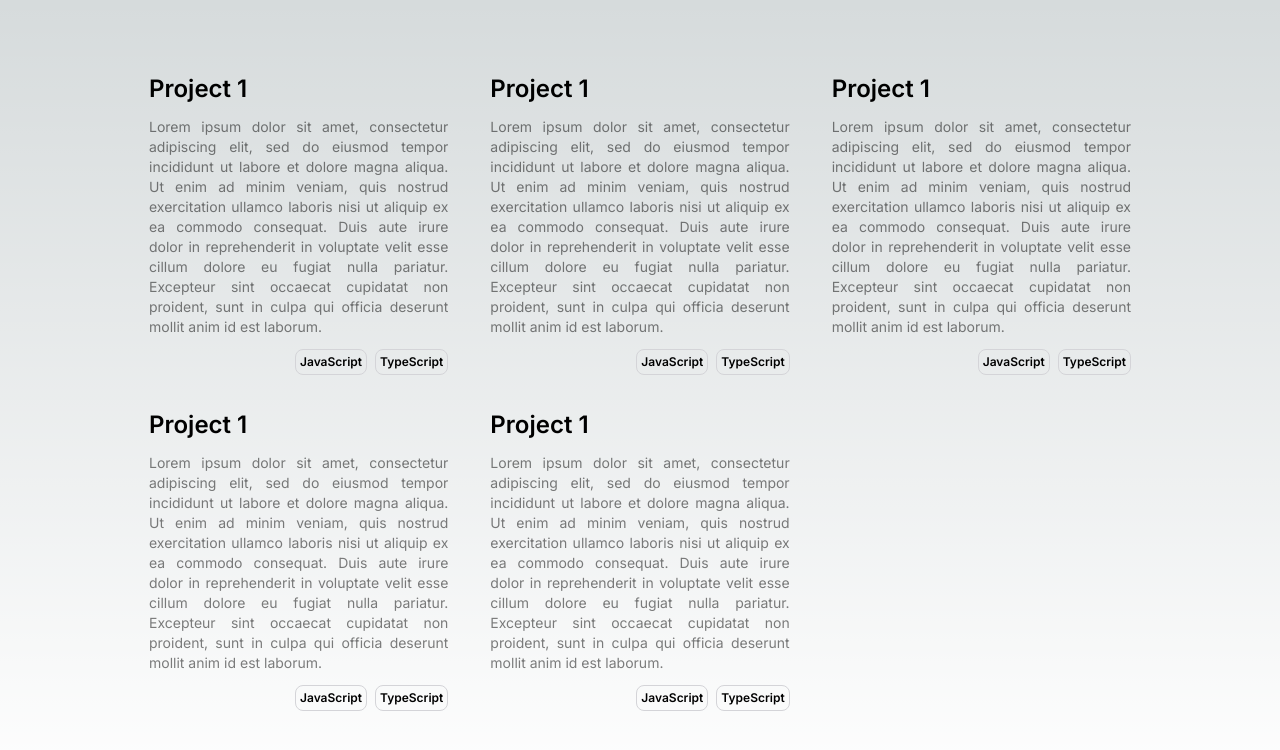
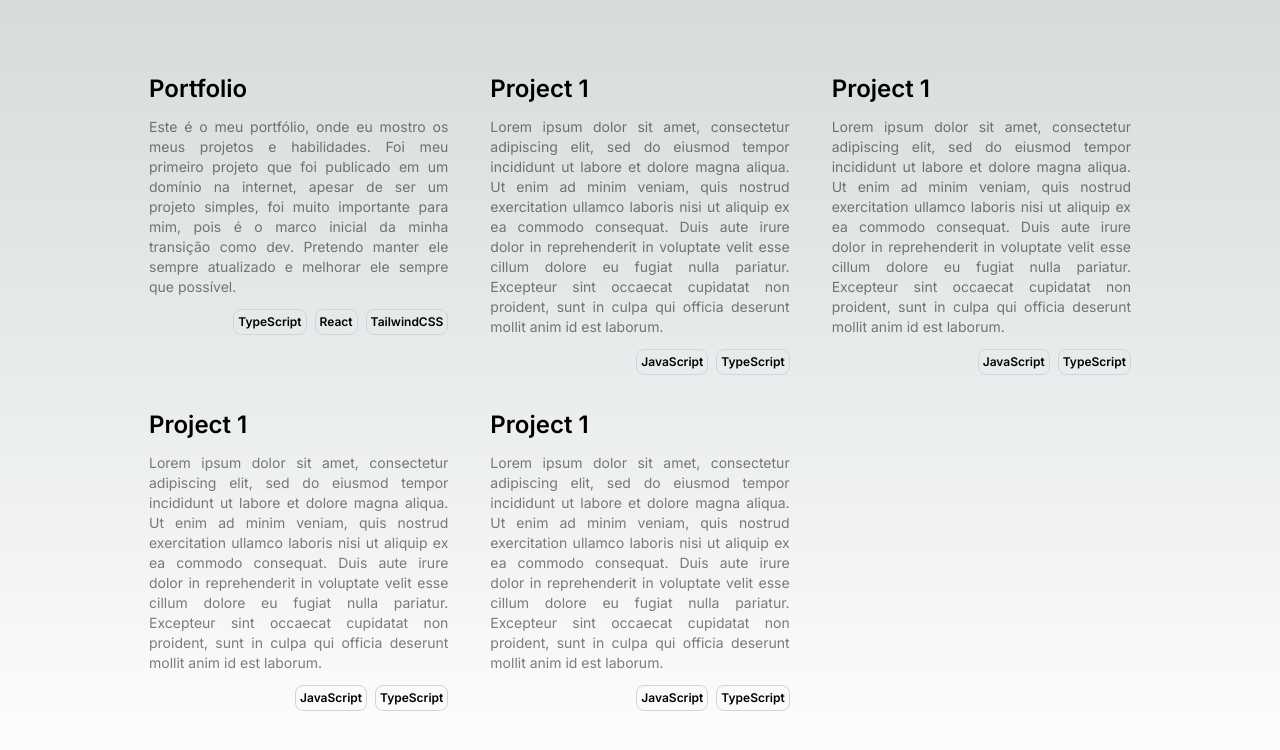
Before and after one commit to gui-sc/portfolio, a Next.js app: page /projects in a window 1280 px wide. Shown: the top 750 px of the page. Built offline with nearby package versions, Linux system fonts and the light colour scheme.

Commit message:
feat: add portfolio description

```diff
--- a/app/components/projectCard.tsx
+++ b/app/components/projectCard.tsx
@@ -4,7 +4,10 @@ import LanguageItem from "./LanguageItem";
 export default function ProjectCard({ project }: { project: Project }) {
     return (
         <div className="mb-32 grid text-center lg:mb-0 lg:w-full lg:max-w-5xl lg:grid-cols-4 lg:text-left">
-            <div
+
+            <a
+                href={project.repository}
+                target="_blank"
                 className="col-span-4 group rounded-lg border border-transparent px-5 py-4 transition-colors hover:border-gray-400 hover:bg-gray-100 hover:dark:border-neutral-700 hover:dark:bg-neutral-800/30"
             >
                 <h2 className="mb-3 text-2xl font-semibold">
@@ -18,7 +21,7 @@ export default function ProjectCard({ project }: { project: Project }) {
                         <LanguageItem key={index} language={language} />
                     ))}
                 </div>
-            </div>
+            </a>
         </div>
     )
 }
--- a/app/projects/page.tsx
+++ b/app/projects/page.tsx
@@ -9,10 +9,14 @@ export default function Page() {
     const fetchProjects = () => {
         setProjects([
             {
-                name: "Project 1",
-                description: "Lorem ipsum dolor sit amet, consectetur adipiscing elit, sed do eiusmod tempor incididunt ut labore et dolore magna aliqua. Ut enim ad minim veniam, quis nostrud exercitation ullamco laboris nisi ut aliquip ex ea commodo consequat. Duis aute irure dolor in reprehenderit in voluptate velit esse cillum dolore eu fugiat nulla pariatur. Excepteur sint occaecat cupidatat non proident, sunt in culpa qui officia deserunt mollit anim id est laborum.",
-                repository: "https://github.com",
-                languages: ["JavaScript", "TypeScript"]
+                name: "Portfolio",
+                description: `Este é o meu portfólio, onde eu mostro os meus projetos e habilidades. Foi meu primeiro projeto
+                que foi publicado em um domínio na internet, apesar de ser um projeto simples, foi muito importante para mim,
+                pois é o marco inicial da minha transição como dev. Pretendo manter ele sempre atualizado e melhorar ele sempre
+                que possível.
+                `,
+                repository: "https://github.com/gui-sc/portfolio",
+                languages: ["TypeScript", "React", "TailwindCSS"]
             },
             {
                 name: "Project 1",
```
